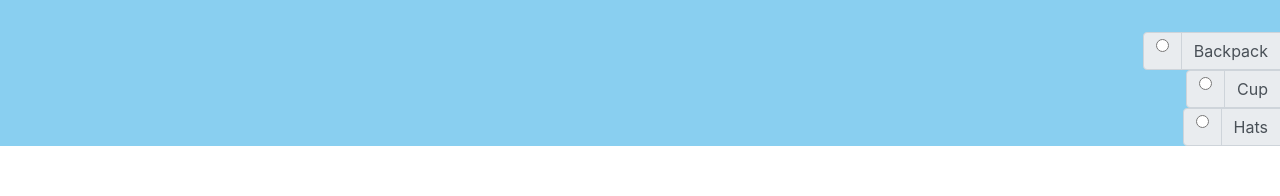
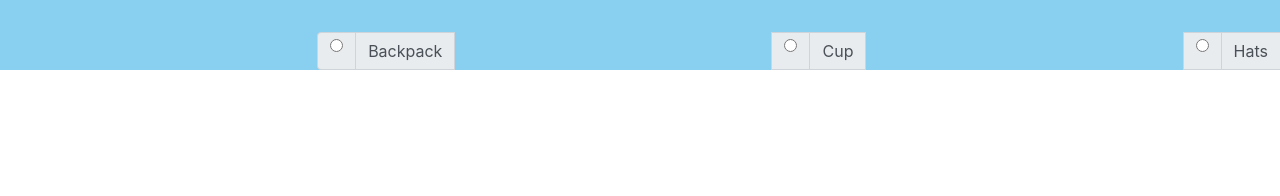
Before and after one commit to bryanlubay/cindyluscreations, a React (Create React App) app: page /about_me in a window 1280 px wide. Shown: the part 542-738 px from the top of the page. Built offline with nearby package versions, Linux system fonts and the light colour scheme.

Commit message:
13 Feb House

```diff
--- a/src/components/about_me/about_me.js
+++ b/src/components/about_me/about_me.js
@@ -17,23 +17,21 @@ function about_me() {
             <InputGroup.Radio className="radio"></InputGroup.Radio>
             <InputGroup.Text className="radio">Backpack</InputGroup.Text>
           </InputGroup.Prepend>
-        </InputGroup>
 
-        <InputGroup className="radio">
           <InputGroup.Prepend className="radio">
             {/* <InputGroup.Checkbox></InputGroup.Checkbox> */}
             <InputGroup.Radio className="radio"></InputGroup.Radio>
             <InputGroup.Text className="radio">Cup</InputGroup.Text>
           </InputGroup.Prepend>
-        </InputGroup>
 
-        <InputGroup className="radio">
           <InputGroup.Prepend className="radio">
             {/* <InputGroup.Checkbox></InputGroup.Checkbox> */}
             <InputGroup.Radio className="radio"></InputGroup.Radio>
             <InputGroup.Text className="radio">Hats</InputGroup.Text>
           </InputGroup.Prepend>
+
         </InputGroup>
+
 
     </div>
   )
```
